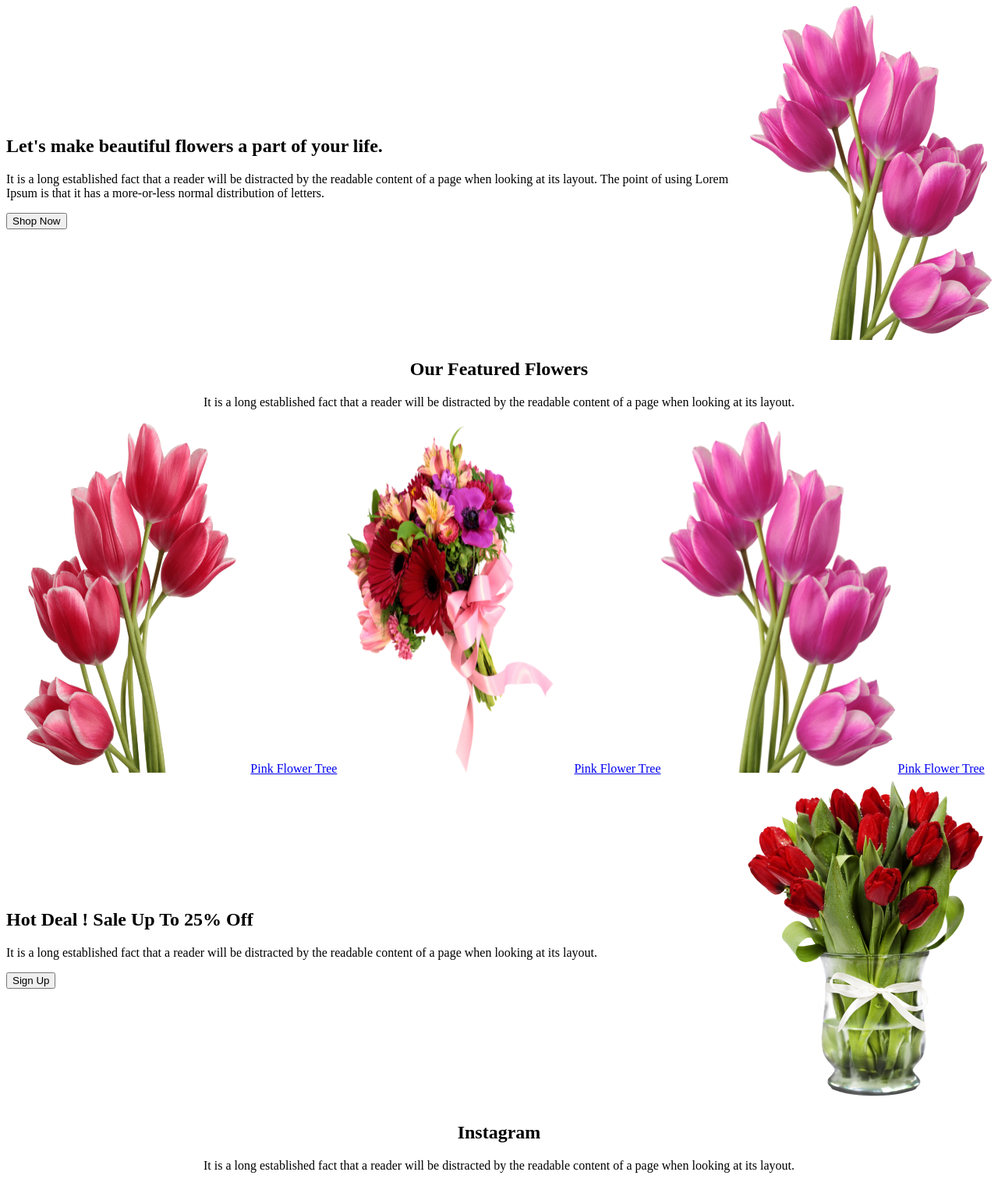
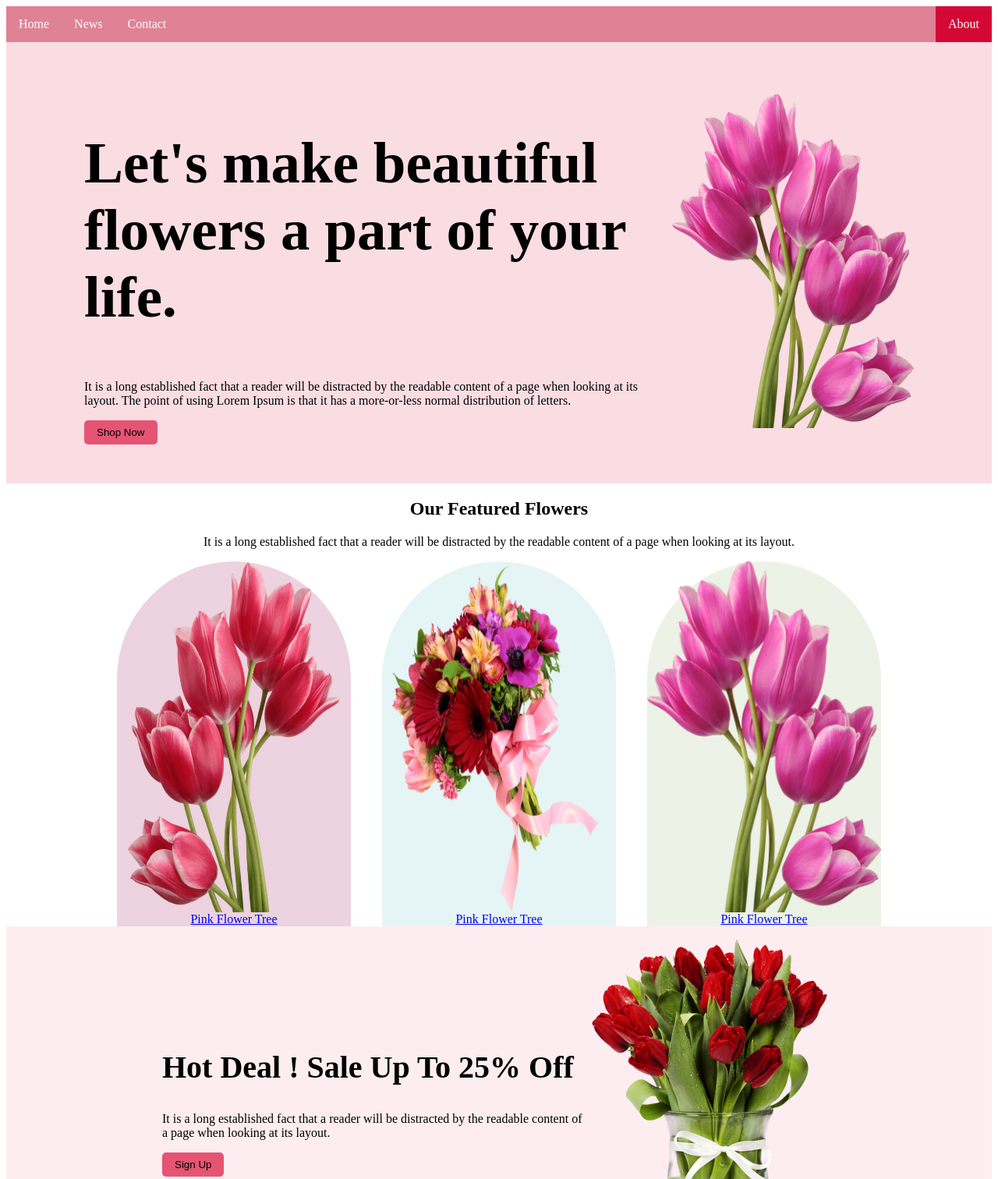
Before and after one commit to nizamuddinsangram/assignment1, a plain HTML site: page index.html in a window 1280 px wide. Shown: the top 1512 px of the page at 78% size. Drawn offline with Linux system fonts and the light colour scheme.

Commit message:
almost done

```diff
--- a/index.css
+++ b/index.css
@@ -1,30 +1,99 @@
 
 
+ul {
+    list-style-type: none;
+    margin: 0;
+    padding: 0;
+    overflow: hidden;
+    background-color: #df8296;
+  }
 
+  li {
+    float: left;
+  }
+
+  li a {
+    display: block;
+    color: white;
+    text-align: center;
+    padding: 14px 16px;
+    text-decoration: none;
+  }
+
+  li a:hover:not(.active) {
+    background-color: #d1294e;
+  }
+
+  .active {
+    background-color: #d40835;
+  }
 .banner{
     display: flex;
     justify-content: space-between;
     align-items: center;
+    padding: 50px 100px;
+    background-color:rgba(229, 84, 115, 0.2);
+
+
+}
+.bannerh{
+    font-size: 75px;
+}
+.btn{
+    background-color: #E55473;
+    border: none;
+    padding: 8px 16px;
+    border-radius: 5px;
+
 }
 .featured-desc{
  text-align: center;
 }
-.feature-img {
+.feature-img  {
  display:flex;
 text-align: center;
 justify-content: center;
 
 
 }
+.feature-img div{
+    margin: 0 20px;
+}
 .feature-img div img{
     width: 300px;
     height: 450px;
 
+
 }
+.div1{
+    background-color: rgba(167, 33, 98, 0.2);
+    border-radius: 150px 150px 0 0;
+   display: flex;
+   flex-direction: column;
+
+}.div2{
+    background-color: rgba(5, 151, 160, 0.1);
+    border-radius: 150px 150px 0 0;
+    display: flex;
+   flex-direction: column;
+}.div3{
+    background-color: rgba(71, 125, 17, 0.1);
+    border-radius: 150px 150px 0 0;
+    display: flex;
+   flex-direction: column;
+}
+
 .sells-section{
     display: flex;
     justify-content: space-between;
     align-items: center;
+
+    padding: 10px 200px;
+    background-color:rgba(229, 84, 115, 0.1);
+
+}
+.sells-header{
+    font-size: 40px;
 }
 .gallery-desc{
     text-align: center;
@@ -34,6 +103,13 @@ justify-content: center;
     justify-content: center;
     align-items: center;
 
+}
+.gallery-heading{
+    font-size: 40px;
+    font-style: italic;
+}
+.gallery-paragrap{
+    font-size: 20px;
 }
 .img{
     margin: 0 6px;
@@ -45,6 +121,12 @@ justify-content: center;
 .deals-section{
     position: relative;
 }
+.deals-heading{
+    font-size: 40px;
+}
+.deals-p{
+    font-size: 20px;
+}
 .deals-desc{
     position: absolute;
     top: 30%;
@@ -52,6 +134,22 @@ justify-content: center;
 
 
 }
+.input{
+    border: 0;
+    width: 50%;
+    padding: 12px 20px;
+    border-radius: 4px;
+
+}
 .footer{
     text-align: center;
+    background-color: #111010;
+    color: white;
+    padding: 90px 0;
 }
+.flower-d{
+    color: #E55473;
+}
+.footer-paragrap{
+    font-size: 20px;
+}
--- a/index.html
+++ b/index.html
@@ -7,11 +7,19 @@
     <link rel="stylesheet" href="index.css">
 </head>
 <body>
+  <section>
+    <ul>
+      <li><a href="#home">Home</a></li>
+      <li><a href="#news">News</a></li>
+      <li><a href="#contact">Contact</a></li>
+      <li style="float:right"><a class="active" href="#about">About</a></li>
+    </ul>
+  </section>
     <section class="banner">
       <div>
-       <h1>Let's make beautiful flowers a part of your life.</h1>
+       <h1 class="bannerh">Let's make beautiful flowers a part of your life.</h1>
        <p>It is a long established fact that a reader will be distracted by the readable content of a page when looking at its layout. The point of using Lorem Ipsum is that it has a more-or-less normal distribution of letters.</p>
-      <button>Shop Now</button>
+      <button class="btn">Shop Now</button>
     </div>
       <div>
       <img src="image/pngwing 6.png">
@@ -25,16 +33,16 @@
         <p>It is a long established fact that a reader will be distracted by the readable content of a page when looking at its layout.</p>
       </div>
       <div class="feature-img">
-        <div>
+        <div class="div1">
             <img src="image/pngwing 10.png">
             <a href="#">Pink Flower Tree</a>
         </div>
-        <div>
+        <div class="div2">
              <img src="image/pngwing 5.png">
              <a href="#">Pink Flower Tree</a>
 
         </div>
-        <div>
+        <div class="div3">
             <img src="image/pngwing 6.png">
             <a href="#">Pink Flower Tree</a>
 
@@ -44,9 +52,9 @@
     <!--  -->
     <section class="sells-section">
      <div>
-        <h1>Hot Deal ! Sale Up To 25% Off</h1>
+        <h1 class="sells-header">Hot Deal ! Sale Up To 25% Off</h1>
         <p>It is a long established fact that a reader will be distracted by the readable content of a page when looking at its layout.</p>
-        <button>Sign Up</button>
+        <button class="btn">Sign Up</button>
     </div>
     <div>
         <img src="image/pngwing 8.png">
@@ -55,8 +63,8 @@
    <!--  -->
    <section>
     <div class="gallery-desc">
-        <h1>Instagram</h1>
-        <p>It is a long established fact that a reader will be distracted by the readable content of a page when looking at its layout.</p>
+        <h1 class="gallery-heading">Instagram</h1>
+        <p class="gallery-paragrap">It is a long established fact that a reader will be distracted by the readable content of a page when looking at its layout.</p>
     </div>
     <div class="gallery-img">
         <img class="img" src="image/Flower 01.png">
@@ -70,16 +78,16 @@
     <div class="deals-section">
      <img src="image/Rectangle 9.png"  >
       <div class="deals-desc">
-        <h2>Get The Latest Deals</h2>
-        <p>$30 coupon for first shopping</p>
-        <input type="text" placeholder="enter name">
+        <h2 class="deals-heading">Get The Latest Deals</h2>
+        <p class="deals-p">$30 coupon for first shopping</p>
+      <div><input class="input" type="text" placeholder="Enter Your Email here"> <button class="btn">Subscribe</button></div>
       </div>
     </div>
    </section>
    <!--  -->
    <footer class="footer">
-    <h1>FlowerShop</h1>
-    <p>It is a long established fact that a reader will be distracted by the readable content of a page when looking at its layout.</p>
+    <h1><span class="flower-d">Flower</span>Shop</h1>
+    <p class="footer-paragrap">It is a long established fact that a reader will be distracted by the readable<br> content of a page when looking at its layout.</p>
     <p>@2020-2023, FlowerShop.com. All rights reserved. </p>
 </footer>
 </body>
```
